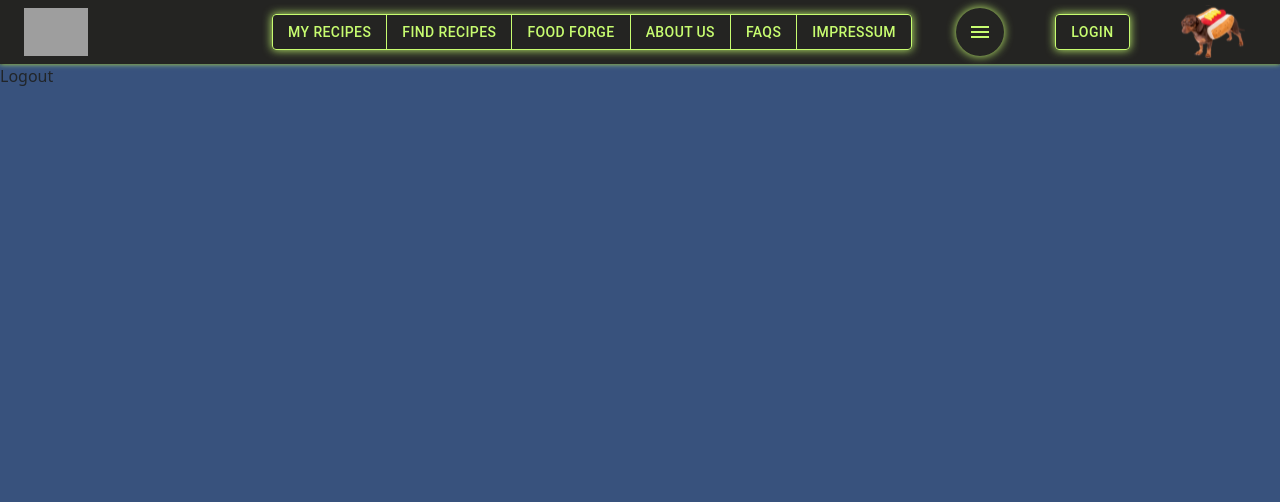
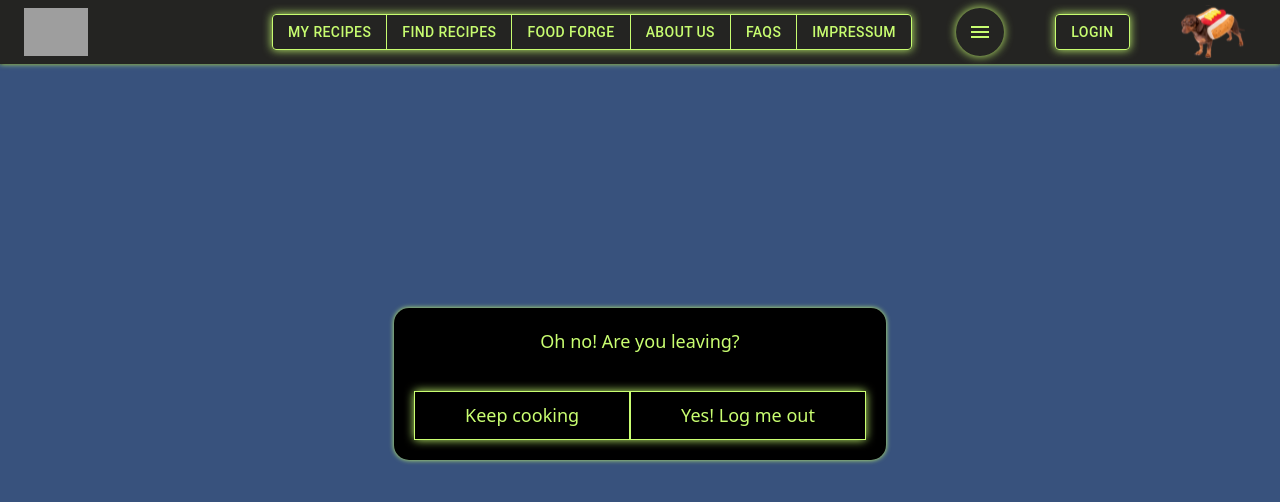
Before and after one commit to SE-TINF22B6/CookHub, a React (Create React App) app in the folder Frontend/: page /logout in a window 1280 px wide. Shown: the top 502 px of the page. Built offline with nearby package versions, Linux system fonts and the light colour scheme; no server answers; grey boxes are pictures that could not be loaded.

Commit message:
Added style and functionality to the Logout Page

```diff
--- a/Frontend/src/pages/Logout.tsx
+++ b/Frontend/src/pages/Logout.tsx
@@ -1,8 +1,42 @@
-import React from 'react'
+import React from 'react';
+import {useNavigate} from 'react-router-dom';
+import {UserClient} from '../clients/UserClient';
+import "../style/Logout.css";
+import ButtonGroup from "@mui/material/ButtonGroup";
 
 const Logout = () => {
+    const navigate = useNavigate();
+    const userClient = new UserClient();
+
+    const handleLogout = async () => {
+        try {
+            const response = await userClient.logOut();
+            if (response?.ok) {
+                navigate('/login');
+                window.location.reload();
+            } else {
+                console.error('Failed to log out:', await response?.text());
+            }
+        } catch (error) {
+            console.error('Failed to log out:', error);
+        }
+    };
+
+    const handleKeepCooking = () => {
+        navigate('/profile');
+    };
+
     return (
-        <div>Logout</div>
+        <div className="logout-container">
+            <div className="logout-box">
+                <p className="logout-text">Oh no! Are you leaving?</p>
+                    <ButtonGroup
+                        className="button-container">
+                        <button className="keep-cooking-button" onClick={handleKeepCooking}>Keep cooking</button>
+                        <button className="log-out-button" onClick={handleLogout}>Yes! Log me out</button>
+                    </ButtonGroup>
+            </div>
+        </div>
     );
 }
 
--- /dev/null
+++ b/Frontend/src/style/Logout.css
@@ -0,0 +1,41 @@
+.logout-container {
+    display: flex;
+    justify-content: center;
+    align-items: center;
+    height: 80vh;
+}
+
+.logout-box {
+    background-color: black;
+    border-radius: 15px;
+    padding: 20px;
+    box-shadow: 0 0 5px #c7fc71;
+    text-align: center;
+}
+
+.logout-text {
+    font-size: 18px;
+    color: #C9FE71;
+}
+
+.button-container {
+    display: flex;
+    margin-top: 20px;
+    box-shadow: 0 0 10px #c7fc71;
+}
+
+.keep-cooking-button,
+.log-out-button {
+    padding: 10px 50px;
+    font-size: 18px;
+    background-color: black;
+    color: #C9FE71;
+    border: 1px solid #C9FE71;
+    box-shadow: 0 0 5px rgba(199, 254, 113, 0); /* Initial box-shadow */
+    transition: box-shadow 0.3s ease; /* Add transition */
+}
+
+.keep-cooking-button:hover,
+.log-out-button:hover {
+    box-shadow: 0 0 20px rgba(199, 254, 113, 0.7); /* Shine effect on hover */
+}
```
